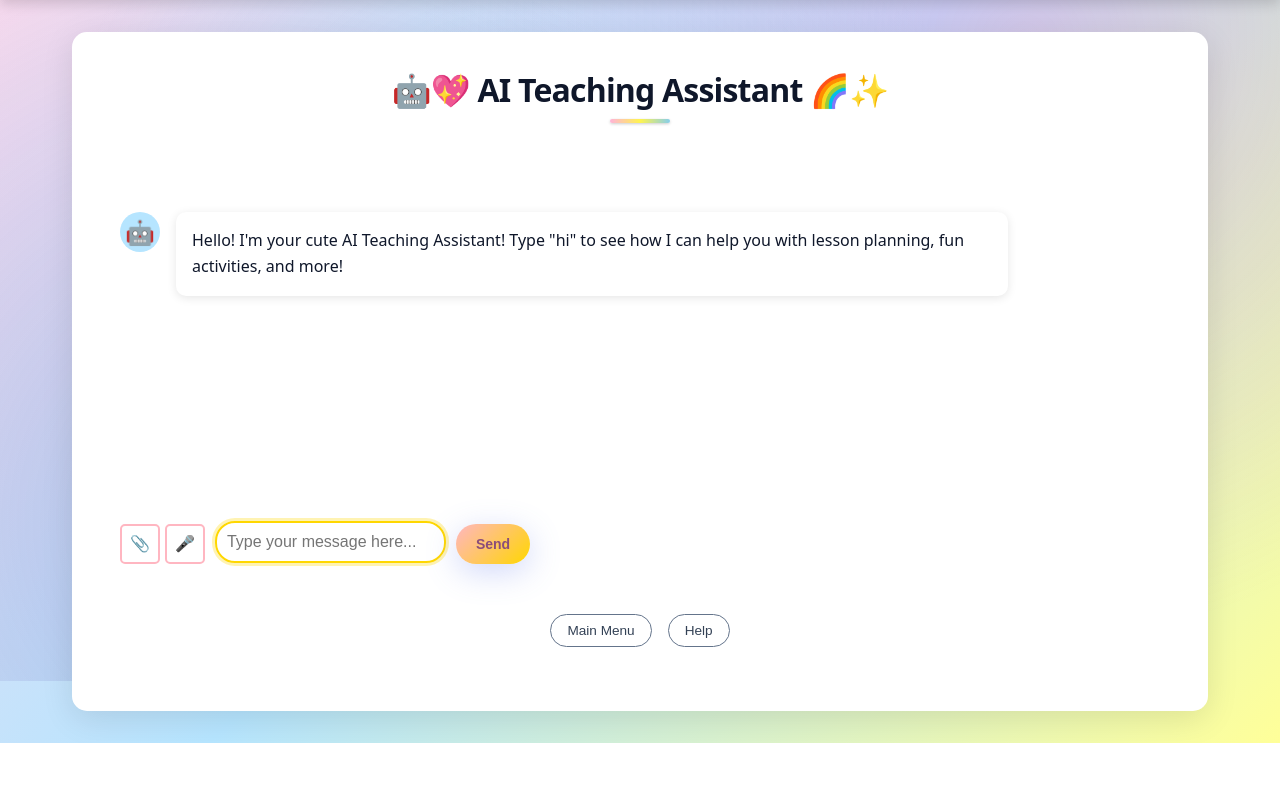
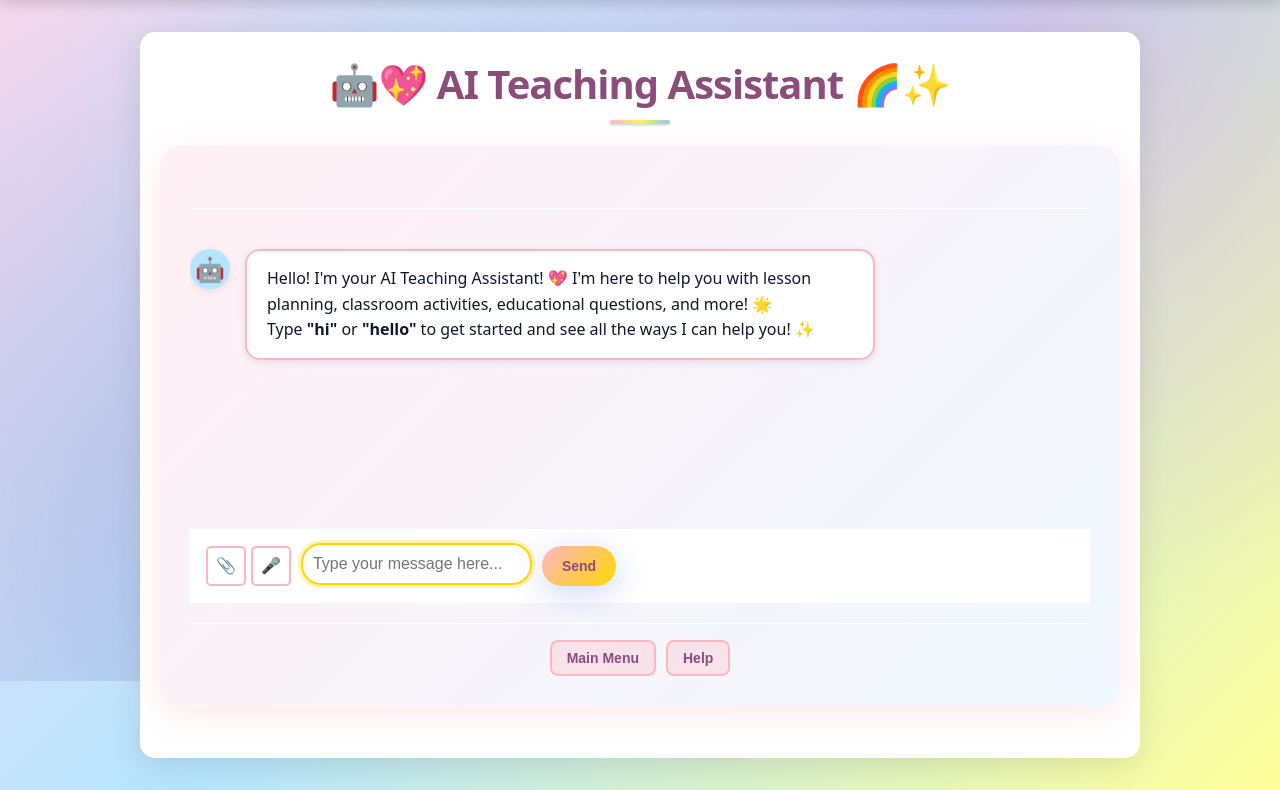
Before and after one commit to tayyabahamna-design/EDUSENSEI, a Flask app: page /chatbot in a window 1280 px wide. Shown: the part 119-909 px from the top of the page. Before the commit the page ends 862 px from the top, so only its background shows below. Run offline with Flask 3, Linux system fonts and the light colour scheme.

Commit message:
Enhance AI assistant with OpenAI integration and improve chatbot layout
Refactor AI client initialization to prioritize OpenAI with Gemini as a fallback. Update chatbot interface with new styling and introductory messages, including specific instructions for interacting with the AI.

Replit-Commit-Author: Agent
Replit-Commit-Session-Id: e811a359-247c-491c-9f04-fa48b8e94298
Replit-Commit-Checkpoint-Type: intermediate_checkpoint
Replit-Commit-Screenshot-Url: https://storage.googleapis.com/screenshot-production-us-central1/aae0de03-32e8-4033-b269-ac9b096c8481/e811a359-247c-491c-9f04-fa48b8e94298/aialwJZ

```diff
--- a/app.py
+++ b/app.py
@@ -14,13 +14,27 @@ app = Flask(__name__)
 app.secret_key = os.environ.get('SESSION_SECRET', 'ai-assistant-secret-key')
 app.config['MAX_CONTENT_LENGTH'] = 12 * 1024 * 1024  # 12MB max file size
 
-# Initialize Gemini client
+# Initialize AI client - prefer OpenAI for reliability
+OPENAI_API_KEY = os.environ.get("OPENAI_API_KEY")
 GEMINI_API_KEY = os.environ.get("GEMINI_API_KEY")
-if GEMINI_API_KEY:
-    genai.configure(api_key=GEMINI_API_KEY)
-    gemini_model = genai.GenerativeModel('gemini-1.5-flash')
-else:
-    gemini_model = None
+
+# Try OpenAI first, fallback to Gemini
+openai_client = None
+gemini_model = None
+
+if OPENAI_API_KEY:
+    try:
+        import openai
+        openai_client = openai.OpenAI(api_key=OPENAI_API_KEY)
+    except ImportError:
+        openai_client = None
+
+if not openai_client and GEMINI_API_KEY:
+    try:
+        genai.configure(api_key=GEMINI_API_KEY)
+        gemini_model = genai.GenerativeModel('gemini-1.5-flash')
+    except Exception:
+        gemini_model = None
 
 # Upload configuration
 UPLOAD_DIR = 'uploads'
@@ -160,32 +174,45 @@ def cleanup_old_files():
         print(f"Error during cleanup: {e}")
 
 def get_ai_response(user_message, conversation_type="general"):
-    """Get AI-powered response using Google Gemini"""
-    if not gemini_model:
-        return get_teaching_guidance_fallback(user_message)
+    """Get AI-powered response using OpenAI or Gemini"""
+    # Create system prompt based on conversation type
+    if conversation_type == "teaching":
+        system_prompt = """You are a helpful AI teaching assistant for primary school teachers (grades 1-5).
+        You provide practical, actionable advice about classroom management, lesson planning, student engagement,
+        assessment, and parent communication. Keep responses friendly, supportive, and focused on elementary education.
+        Use bullet points and clear formatting when helpful."""
+    else:
+        system_prompt = """You are a friendly, helpful AI assistant for primary school teachers.
+        You can discuss teaching topics, answer general questions, and have natural conversations.
+        Be warm, supportive, and helpful while maintaining a professional but friendly tone."""
 
-    try:
-        # Create system prompt based on conversation type
-        if conversation_type == "teaching":
-            system_prompt = """You are a helpful AI teaching assistant for primary school teachers (grades 1-5).
-            You provide practical, actionable advice about classroom management, lesson planning, student engagement,
-            assessment, and parent communication. Keep responses friendly, supportive, and focused on elementary education.
-            Use bullet points and clear formatting when helpful."""
-        else:
-            system_prompt = """You are a friendly, helpful AI assistant for primary school teachers.
-            You can discuss teaching topics, answer general questions, and have natural conversations.
-            Be warm, supportive, and helpful while maintaining a professional but friendly tone."""
+    # Try OpenAI first
+    if openai_client:
+        try:
+            response = openai_client.chat.completions.create(
+                model="gpt-3.5-turbo",
+                messages=[
+                    {"role": "system", "content": system_prompt},
+                    {"role": "user", "content": user_message}
+                ],
+                max_tokens=500,
+                temperature=0.7
+            )
+            return response.choices[0].message.content
+        except Exception as e:
+            print(f"OpenAI API error: {e}")
 
-        # Combine system prompt with user message for Gemini
-        full_prompt = f"{system_prompt}\n\nUser: {user_message}\n\nAssistant:"
+    # Fallback to Gemini
+    if gemini_model:
+        try:
+            full_prompt = f"{system_prompt}\n\nUser: {user_message}\n\nAssistant:"
+            response = gemini_model.generate_content(full_prompt)
+            return response.text
+        except Exception as e:
+            print(f"Gemini API error: {e}")
 
-        response = gemini_model.generate_content(full_prompt)
-
-        return response.text
-
-    except Exception as e:
-        print(f"Gemini API error: {e}")
-        return get_teaching_guidance_fallback(user_message)
+    # Final fallback
+    return get_teaching_guidance_fallback(user_message)
 
 def get_teaching_guidance_fallback(question):
     """Fallback teaching guidance when AI is not available"""
@@ -264,6 +291,21 @@ def chat():
     file_ids = request.json.get('file_ids', [])
     audio_id = request.json.get('audio_id', None)
 
+    # Handle special greetings and commands
+    if user_message.lower() in ['hi', 'hello', 'hey', 'menu', 'start']:
+        return jsonify({
+            'message': '🎉 Welcome! I\'m your AI Teaching Assistant! Here\'s how I can help you:',
+            'options': [
+                '📝 Lesson Planning Help',
+                '🎮 Fun Classroom Activities',
+                '💡 Teaching Tips & Advice',
+                '📚 Educational Resources',
+                '❓ Answer Questions',
+                '💬 Free Chat'
+            ],
+            'show_menu': True
+        })
+
     # Handle multimodal content
     content_parts = []
     full_text = user_message
@@ -288,8 +330,9 @@ def chat():
                     image_path = os.path.join(IMAGES_DIR, f"{file_id}{ext}")
                     if os.path.exists(image_path):
                         try:
-                            image = Image.open(image_path)
-                            content_parts.append(image)
+                            if gemini_model:  # Only for Gemini
+                                image = Image.open(image_path)
+                                content_parts.append(image)
                             full_text += f"\n[Image attached: {file_metadata['original_name']}]"
                             break
                         except Exception as e:
@@ -307,12 +350,12 @@ def chat():
 
     # Generate AI response
     try:
-        if content_parts:
-            # Multimodal content with images
+        if content_parts and gemini_model:
+            # Multimodal content with images (Gemini only)
             response = gemini_model.generate_content([full_text] + content_parts)
             ai_response = response.text
         else:
-            # Text-only content
+            # Text-only content (works with OpenAI or Gemini)
             ai_response = get_ai_response(full_text)
     except Exception as e:
         print(f"Error generating AI response: {e}")
--- a/templates/chatbot.html
+++ b/templates/chatbot.html
@@ -21,7 +21,8 @@
             <div class="bot-message">
                 <div class="message-avatar">🤖</div>
                 <div class="message-content">
-                    <p>Hello! I'm your cute AI Teaching Assistant! Type "hi" to see how I can help you with lesson planning, fun activities, and more!</p>
+                    <p>Hello! I'm your AI Teaching Assistant! 💖 I'm here to help you with lesson planning, classroom activities, educational questions, and more! 🌟</p>
+                    <p>Type <strong>"hi"</strong> or <strong>"hello"</strong> to get started and see all the ways I can help you! ✨</p>
                 </div>
             </div>
         </div>
@@ -509,6 +510,223 @@ document.addEventListener('DOMContentLoaded', function() {
 </script>
 
 <style>
+/* Main Chatbot Page Layout */
+.chatbot-page {
+    max-width: 1000px;
+    margin: 0 auto;
+    padding: 20px;
+}
+
+.chatbot-page h1 {
+    text-align: center;
+    color: #8b4d7a;
+    margin-bottom: 30px;
+    font-size: 2.5em;
+}
+
+.chat-container {
+    background: linear-gradient(135deg, #fff0f5, #f0f8ff);
+    border-radius: 20px;
+    box-shadow: 0 8px 32px rgba(255, 182, 193, 0.3);
+    padding: 30px;
+    min-height: 70vh;
+    display: flex;
+    flex-direction: column;
+}
+
+.chat-header {
+    margin-bottom: 20px;
+}
+
+.chat-breadcrumb {
+    display: flex;
+    justify-content: space-between;
+    align-items: center;
+    background: rgba(255, 215, 0, 0.2);
+    padding: 10px 15px;
+    border-radius: 10px;
+    margin-bottom: 10px;
+}
+
+.breadcrumb-text {
+    font-weight: 600;
+    color: #8b4d7a;
+}
+
+.btn-back {
+    background: #ffd700;
+    color: #8b4d7a;
+    border: none;
+    padding: 5px 10px;
+    border-radius: 5px;
+    cursor: pointer;
+    font-size: 14px;
+    font-weight: 600;
+}
+
+.chat-navigation {
+    background: rgba(135, 206, 235, 0.2);
+    padding: 10px 15px;
+    border-radius: 10px;
+    color: #4682b4;
+    font-weight: 600;
+}
+
+.chat-messages {
+    flex: 1;
+    padding: 20px 0;
+    overflow-y: auto;
+    max-height: 50vh;
+    margin-bottom: 20px;
+}
+
+.bot-message, .user-message {
+    display: flex;
+    align-items: flex-start;
+    margin-bottom: 20px;
+    gap: 15px;
+}
+
+.user-message {
+    flex-direction: row-reverse;
+}
+
+.message-avatar {
+    font-size: 24px;
+    width: 40px;
+    height: 40px;
+    border-radius: 50%;
+    display: flex;
+    align-items: center;
+    justify-content: center;
+    background: white;
+    box-shadow: 0 2px 8px rgba(0, 0, 0, 0.1);
+}
+
+.message-content {
+    background: white;
+    padding: 15px 20px;
+    border-radius: 15px;
+    max-width: 70%;
+    box-shadow: 0 2px 8px rgba(0, 0, 0, 0.1);
+    border: 2px solid #ffb6c1;
+}
+
+.user-message .message-content {
+    background: linear-gradient(135deg, #ffb6c1, #ffd700);
+    border: 2px solid #ffd700;
+    color: #8b4d7a;
+}
+
+.response-options {
+    display: flex;
+    flex-wrap: wrap;
+    gap: 10px;
+    margin-top: 15px;
+}
+
+.option-btn {
+    background: linear-gradient(135deg, #87ceeb, #b0e0e6);
+    color: #4682b4;
+    border: none;
+    padding: 8px 15px;
+    border-radius: 8px;
+    cursor: pointer;
+    font-size: 14px;
+    font-weight: 600;
+    transition: all 0.3s ease;
+}
+
+.option-btn:hover {
+    transform: scale(1.05);
+    background: linear-gradient(135deg, #6bb6ff, #87ceeb);
+}
+
+.response-actions {
+    margin-top: 15px;
+}
+
+.action-btn {
+    background: #ffd700;
+    color: #8b4d7a;
+    border: none;
+    padding: 10px 20px;
+    border-radius: 10px;
+    cursor: pointer;
+    font-size: 14px;
+    font-weight: 600;
+    transition: all 0.3s ease;
+}
+
+.action-btn:hover {
+    transform: scale(1.05);
+    box-shadow: 0 4px 8px rgba(255, 215, 0, 0.3);
+}
+
+.chat-input-container {
+    margin-top: 20px;
+}
+
+.chat-suggestions {
+    margin-top: 15px;
+    padding: 15px;
+    background: rgba(255, 255, 255, 0.7);
+    border-radius: 10px;
+    border: 2px solid #ffb6c1;
+}
+
+.suggestions-label {
+    font-weight: 600;
+    color: #8b4d7a;
+    margin-bottom: 10px;
+}
+
+.suggestions-list {
+    display: flex;
+    flex-wrap: wrap;
+    gap: 8px;
+}
+
+.suggestion-btn {
+    background: rgba(255, 215, 0, 0.3);
+    color: #8b4d7a;
+    border: 1px solid #ffd700;
+    padding: 5px 10px;
+    border-radius: 5px;
+    cursor: pointer;
+    font-size: 12px;
+    transition: all 0.3s ease;
+}
+
+.suggestion-btn:hover {
+    background: #ffd700;
+    transform: scale(1.05);
+}
+
+.quick-actions {
+    display: flex;
+    gap: 10px;
+    margin-top: 20px;
+    justify-content: center;
+}
+
+.quick-btn {
+    background: rgba(255, 182, 193, 0.3);
+    color: #8b4d7a;
+    border: 2px solid #ffb6c1;
+    padding: 8px 15px;
+    border-radius: 8px;
+    cursor: pointer;
+    font-size: 14px;
+    font-weight: 600;
+    transition: all 0.3s ease;
+}
+
+.quick-btn:hover {
+    background: #ffb6c1;
+    transform: scale(1.05);
+}
+
 /* File Upload Styles */
 .file-upload-area {
     margin-bottom: 15px;
```
